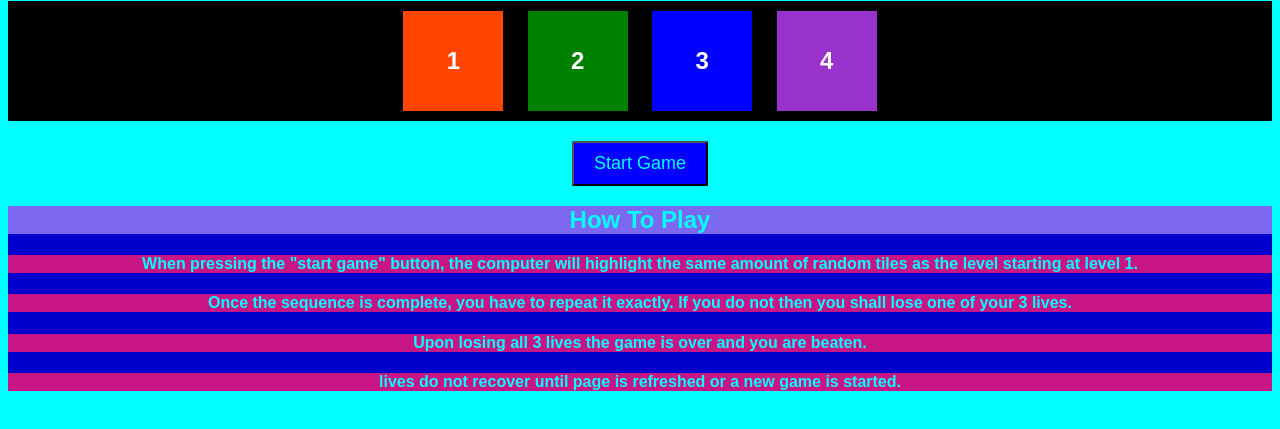
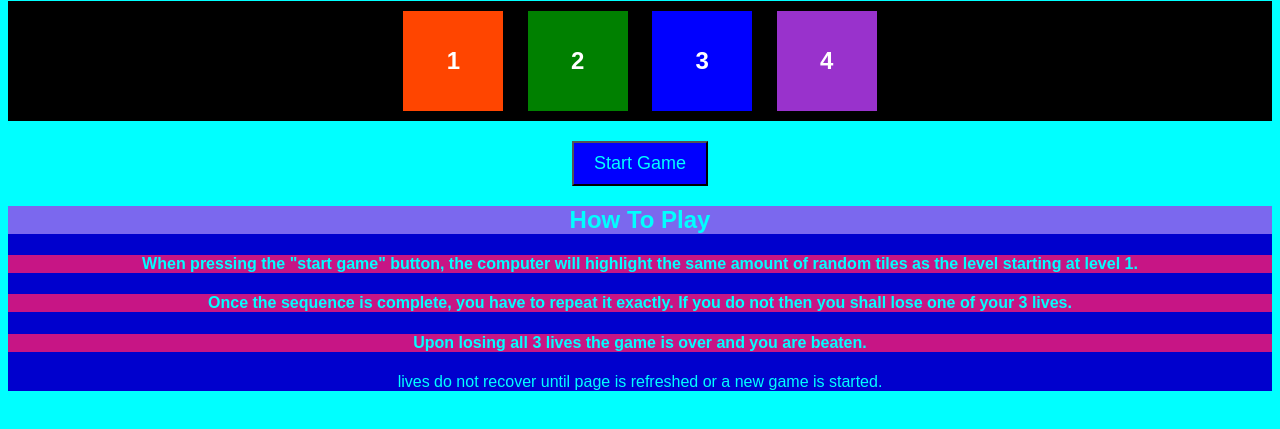
Before and after one commit to John-PaulSwaine/Simon-Says, a plain HTML site: page index.html in a window 1280 px wide. Shown: the part 79-508 px from the top of the page. Drawn offline with Linux system fonts and the light colour scheme.

Commit message:
testing-3

```diff
--- a/index.html
+++ b/index.html
@@ -26,7 +26,7 @@
         <h4>When pressing the "start game" button, the computer will highlight the same amount of random tiles as the level starting at level 1.</h4>
         <h4>Once the sequence is complete, you have to repeat it exactly. If you do not then you shall lose one of your 3 lives.</h4>
         <h4>Upon losing all 3 lives the game is over and you are beaten.</h4>
-        <h4>lives do not recover until page is refreshed or a new game is started.</h4>
+        <p>lives do not recover until page is refreshed or a new game is started.</p>
     </div>
 
     <script src="script.js"></script>
```
